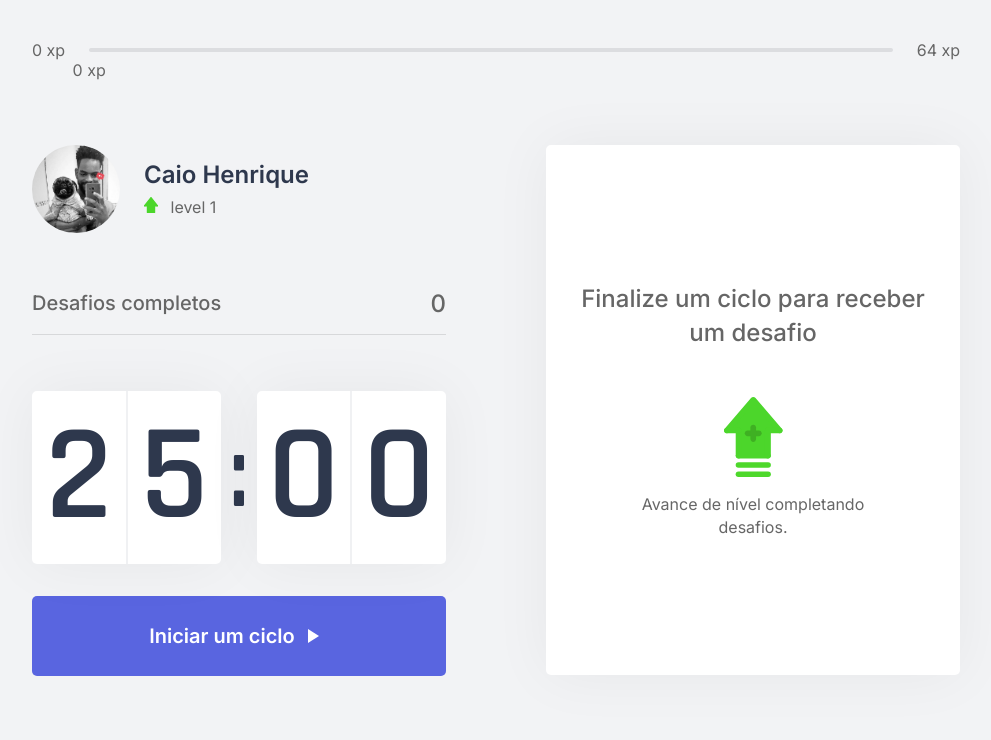
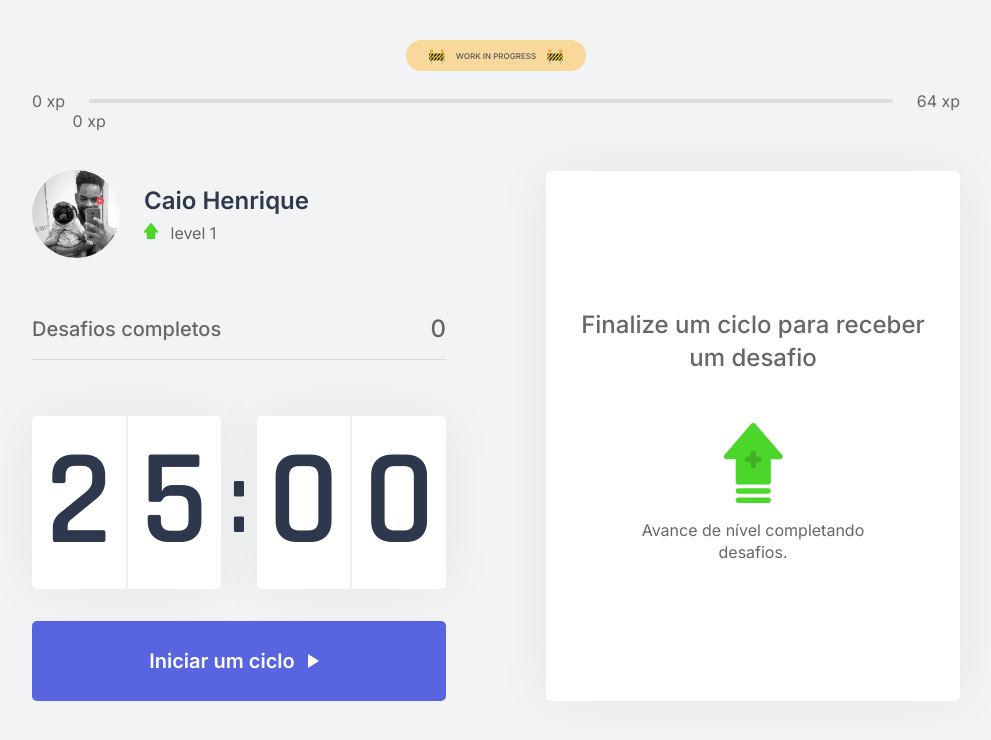
Before and after one commit to caiohenrique-developer/moveit-web, a Next.js app: page / in a window 1280 px wide. Shown: the top 740 px of the page, without its empty margins (144-1135 px from the left). Built offline with nearby package versions, Linux system fonts and the light colour scheme.

Commit message:
:art: [ STYLE ]: Add project status badge (w.i.p)

```diff
--- a/src/pages/index.tsx
+++ b/src/pages/index.tsx
@@ -31,6 +31,12 @@ export default function Home(props: HomeProps) {
           <title>Move.it | Boost yourself!</title>
         </Head>
 
+        <a className={styles.badgeStatus} href="https://github.com/caiohenrique-developer/moveit-web/tree/develop#-roadmap-gem" target="_blank" rel="noopener noreferrer">
+          <i>🚧⠀</i>
+            <strong>Work in progress</strong>
+          <i>⠀🚧</i>
+        </a>
+
         <ExperienceBar />
 
         <CountDownProvider>
--- a/src/styles/pages/Home.module.css
+++ b/src/styles/pages/Home.module.css
@@ -6,6 +6,33 @@
     max-width: 992px;
     margin: 0 auto;
     padding: 2.5rem 2rem;
+}
+
+.container .badgeStatus {
+    display: flex;
+    align-items: center;
+    justify-content: center;
+
+    width: 180px;
+    padding: 5px 20px;
+    margin: 0 auto 20px;
+    background: #ffc14985;
+    border-radius: 50px;
+    font-size: 8px;
+    text-transform: uppercase;
+    border: 2px solid transparent;
+    transition: .2s;
+}
+
+.container .badgeStatus:hover {
+    border: 2px solid #ffc149d6;
+    -webkit-box-shadow: 0px 0px 4px 3px #ffc149d6;
+    box-shadow: 0px 0px 4px 3px #ffc149d6;
+}
+
+.container .badgeStatus i {
+    font-style: normal;
+    font-size: 14px;
 }
 
 .container section {
```
